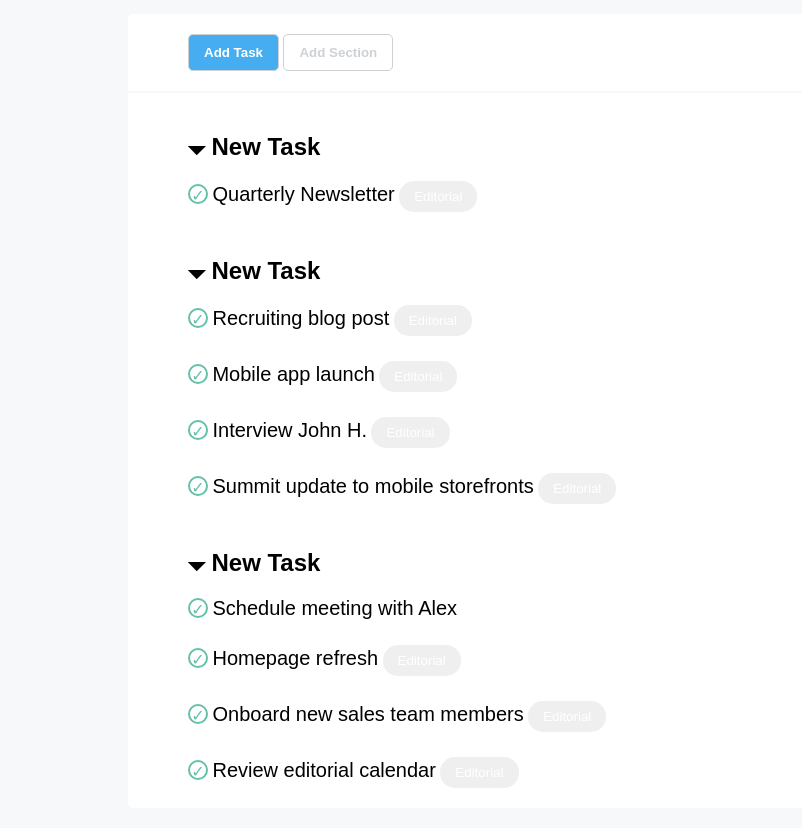
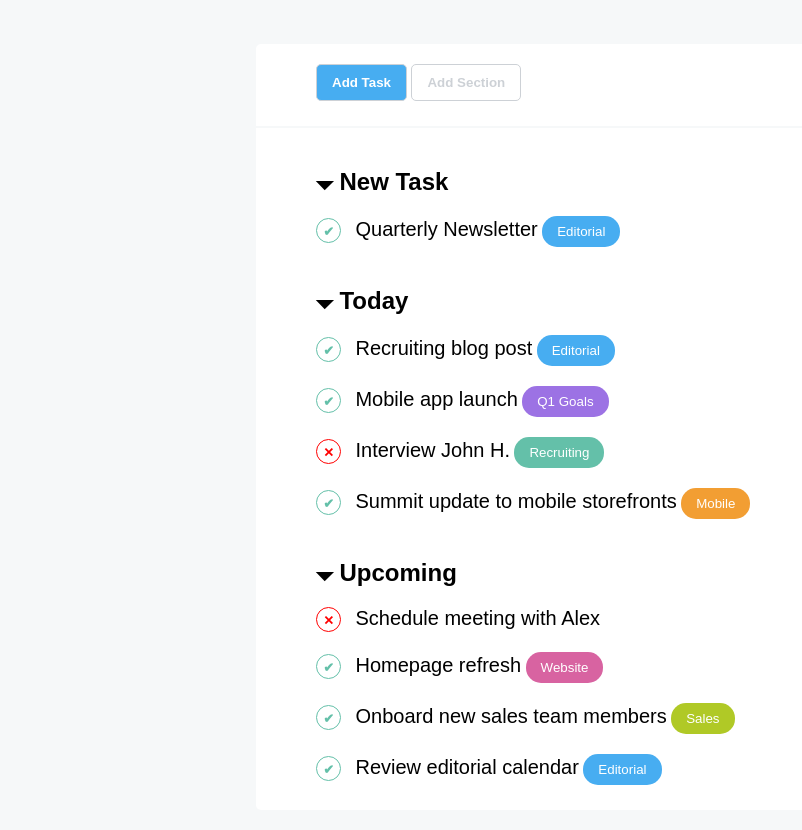
Before and after one commit to Eduard-Condurache/html-css-toboolist, a plain HTML site: page index.html in a window 1280 px wide. Shown: the part 76-906 px from the top of the page, without its empty margins (0-802 px from the left). Drawn offline with Linux system fonts and the light colour scheme.

Commit message:
Esercizio toboolist finito.

```diff
--- a/css/style.css
+++ b/css/style.css
@@ -1,6 +1,4 @@
-/*
-    RESET
-*/
+    /*  RESET   */
 
 * {
     padding: 0;
@@ -9,24 +7,15 @@
     font-family: Arial, Helvetica, sans-serif;
 }
 
-/*
-    GENERAL
-*/
+    /*   GENERAL   */
 
 .container {
-    width: 80%;
+    width: 60%;
     margin: 0 auto;
 }
 
-.centered-content {
+.left-margin {
     margin-left: 40px ;
-}
-
-.button {
-    border-radius: 15px;
-    padding: 8px 15px 8px 15px;
-    color: white;
-    border: 0;
 }
 
 .section-spacing{
@@ -34,22 +23,10 @@
 }
 
 .content-spacing {
-    padding-top: 25px;
+    padding-top: 20px;
 }
 
-.text-spacing {
-    padding-bottom: 20px;
-    font-weight: bolder;
-    font-size: 1.5em;
-}
-
-.text-style {
-    font-size: 1.25em;
-}
-
-/*
-    HEADER
-*/
+    /*  HEADER  */
 
 header {
     padding: 10px;
@@ -62,24 +39,31 @@ header h1 {
 
 h1 {
     display: inline;
+    font-size: 2.5em;
 }
 
-/*
-    MAIN
-*/
+    /*  MAIN  */
 
 main {
     background-color: #f6f8f9;
     padding: 20px 0;
+    padding-top: 50px;
 }
 
-.task-container {
+.main-content {
     background-color: white;
     padding: 20px;
+    padding-bottom: 25px;
     border-radius: 5px 5px 0px 0px;
 }
 
-.buttons {
+.main-bottomborder {
+    border-radius: 0px 0px 5px 5px;
+}
+
+    /* SUBMIT BUTTONS */
+
+.submit-buttons {
     border: 1px solid #cdd1d6;
     border-radius: 5px;
     padding: 10px 15px;
@@ -89,7 +73,6 @@ main {
 .button-addtask {
     background-color: #47adf1;
     color: white;
-
 }
 
 .button-selection {
@@ -97,23 +80,79 @@ main {
     color: #cdd1d6;
 }
 
-.full-width-border {
+.grey-line {
     background-color:#f6f8f9;
     width: 100%;
     height: 2px;
 }
 
-.border-radius {
-    border-radius: 0px 0px 5px 5px;
+    /* TEXT STYLING */
+
+.text-spacing {
+    padding-bottom: 20px;
+    font-weight: bolder;
+    font-size: 1.5em;
+}
+
+.text-style {
+    font-size: 1.25em;
+    padding-left: 10px;
+}
+
+    /* CIRCLE STYLING*/
+
+.circle-icon {
+    border: 1px solid;
+    border-radius: 50%;
+    width: 25px;
+    height: 25px;
+    line-height: 25px;
+    text-align: center;
+    display: inline-block;
+    font-size: 0.80em;
+    font-weight: bold;
 }
 
 .circle-check {
-    border: 2px solid #64c0a9;
-    border-radius: 50%;
-    width: 20px;
-    height: 20px;
-    line-height: 20px;
-    text-align: center;
+    border-color: #64c0a9;
     color: #64c0a9;
-    display: inline-block;
 }
+
+.circle-cross {
+    border-color: red;
+    color: red;
+}
+
+    /* BUTTONS TODOLIST */
+
+.buttons {
+    border-radius: 15px;
+    padding: 8px 15px 8px 15px;
+    color: white;
+    border: 0;
+}
+/*     BUTTONS TODOLIST COLOR   */
+
+.button-colorlightblue {
+    background-color: #47adf1;
+}
+
+.button-colorpurple {
+    background-color:#9c72e4;
+}
+
+.button-colorgreen {
+    background-color: #64c0a9;
+}
+
+.button-colorlightgreen {
+    background-color: #b0c926;
+}
+
+.button-colorpink {
+    background-color: #d863a1;
+}
+
+.button-colororange {
+    background-color: #f29e33;
+}
--- a/index.html
+++ b/index.html
@@ -8,6 +8,8 @@
     </head>
     <body>
 
+
+                                        <!-- HEADER -->
         <header>
 
             <img src="img/Logo.png" alt="Toboolist">
@@ -16,124 +18,138 @@
 
         </header>
 
-                <!--  -->
+                                        <!-- MAIN -->
 
         <main>
+
             <div class="container">
-                <div class="task-container">
 
-                    <div class="centered-content">
+                <div class="main-content">
 
-                        <input type="submit" value="Add Task" class="buttons button-addtask">
-                        <input type="submit" value="Add Section" class="buttons button-selection">
+                    <div class="left-margin">
+
+                        <input type="submit" value="Add Task" class="submit-buttons button-addtask">
+                        <input type="submit" value="Add Section" class="submit-buttons button-selection">
 
                     </div>
 
                 </div>
+
             </div>
 
 
-                        <!--  -->
+                                        <!-- LINE -->
 
-            <div class="full-width-border"></div>
+            <div class="grey-line"></div>
 
-                        <!--  -->
+                                        <!-- LINE -->
+
 
             <div class="container">
-                <div class="task-container border-radius">
-                    <div class="centered-content">
 
-                        <!-- SECTION 1 -->
+                <div class="main-content main-bottomborder">
+
+                    <div class="left-margin">
+
+                                        <!-- SECTION 1 -->
 
                         <section class="section-spacing">
 
                             <div>
 
-                                <p class="text-spacing">&#128899 New Task</p>
-                                <span class="circle-check">&check;</span>
+                                <p class="text-spacing">&#128899; New Task</p>
+                                <span class="circle-icon circle-check">&#x2714;</span>
                                 <span class="text-style">Quarterly Newsletter</span>
-                                <button class="button button-colorlighblue">Editorial</button>
+                                <button class="buttons button-colorlightblue">Editorial</button>
 
                             </div>
 
                         </section>
 
-                        <!-- SECTION 2 -->
+                                        <!-- SECTION 2 -->
 
                         <section class="section-spacing">
 
                             <div class="content-spacing">
 
-                                <p class="text-spacing">&#128899 New Task</p>
-                                <span class="circle-check">&check;</span>
+                                <p class="text-spacing">&#128899; Today</p>
+                                <span class="circle-icon circle-check">&#x2714;</span>
                                 <span class="text-style">Recruiting blog post</span>
-                                <button class="button button-colorlighblue">Editorial</button>
+                                <button class="buttons button-colorlightblue">Editorial</button>
 
                             </div>
 
                             <div class="content-spacing">
 
-                                <span class="circle-check">&check;</span>
+                                <span class="circle-icon circle-check">&#x2714;</span>
                                 <span class="text-style">Mobile app launch</span>
-                                <button class="button button-colorpurple">Editorial</button>
+                                <button class="buttons button-colorpurple">Q1 Goals</button>
 
                             </div>
 
                             <div class="content-spacing">
 
-                                <span class="circle-check">&check;</span>
+                                <span class="circle-icon circle-cross">&#10005;</span>
                                 <span class="text-style">Interview John H.</span>
-                                <button class="button button-colorgreen">Editorial</button>
+                                <button class="buttons button-colorgreen">Recruiting</button>
 
                             </div>
 
                             <div class="content-spacing">
 
-                                <span class="circle-check">&check;</span>
+                                <span class="circle-icon circle-check">&#x2714;</span>
                                 <span class="text-style">Summit update to mobile storefronts</span>
-                                <button class="button button-colororange">Editorial</button>
+                                <button class="buttons button-colororange">Mobile</button>
 
                             </div>
 
                         </section>
 
-                        <!-- Section 3 -->
+                                        <!-- Section 3 -->
 
                         <section class="section-spacing">
+
                             <div class="content-spacing">
-                                <p class="text-spacing">&#128899 New Task</p>
-                                <span class="circle-check">&check;</span>
+
+                                <p class="text-spacing">&#128899; Upcoming</p>
+                                <span class="circle-icon circle-cross">&#10005;</span>
                                 <span class="text-style">Schedule meeting with Alex</span>
 
-
-                            <div class="content-spacing">
-                                <span class="circle-check">&check;</span>
-                                <span class="text-style">Homepage refresh</span>
-                                <button class="button button-colorpink">Editorial</button>
                             </div>
 
                             <div class="content-spacing">
-                                <span class="circle-check">&check;</span>
-                                <span class="text-style">Onboard new sales team members</span>
-                                <button class="button button-colorlightgreen">Editorial</button>
+
+                                <span class="circle-icon circle-check">&#x2714;</span>
+                                <span class="text-style">Homepage refresh</span>
+                                <button class="buttons button-colorpink">Website</button>
+
                             </div>
 
                             <div class="content-spacing">
-                                <span class="circle-check">&check;</span>
+
+                                <span class="circle-icon circle-check">&#x2714;</span>
+                                <span class="text-style">Onboard new sales team members</span>
+                                <button class="buttons button-colorlightgreen">Sales</button>
+
+                            </div>
+
+                            <div class="content-spacing">
+
+                                <span class="circle-icon circle-check">&#x2714;</span>
                                 <span class="text-style">Review editorial calendar</span>
-                                <button class="button button-colorlighblue">Editorial</button>
+                                <button class="buttons button-colorlightblue">Editorial</button>
+
                             </div>
+
                         </section>
+
                     </div>
 
                 </div>
+
             </div>
 
-
-
-
-
-
+        </main>
 
     </body>
 </html>
```
